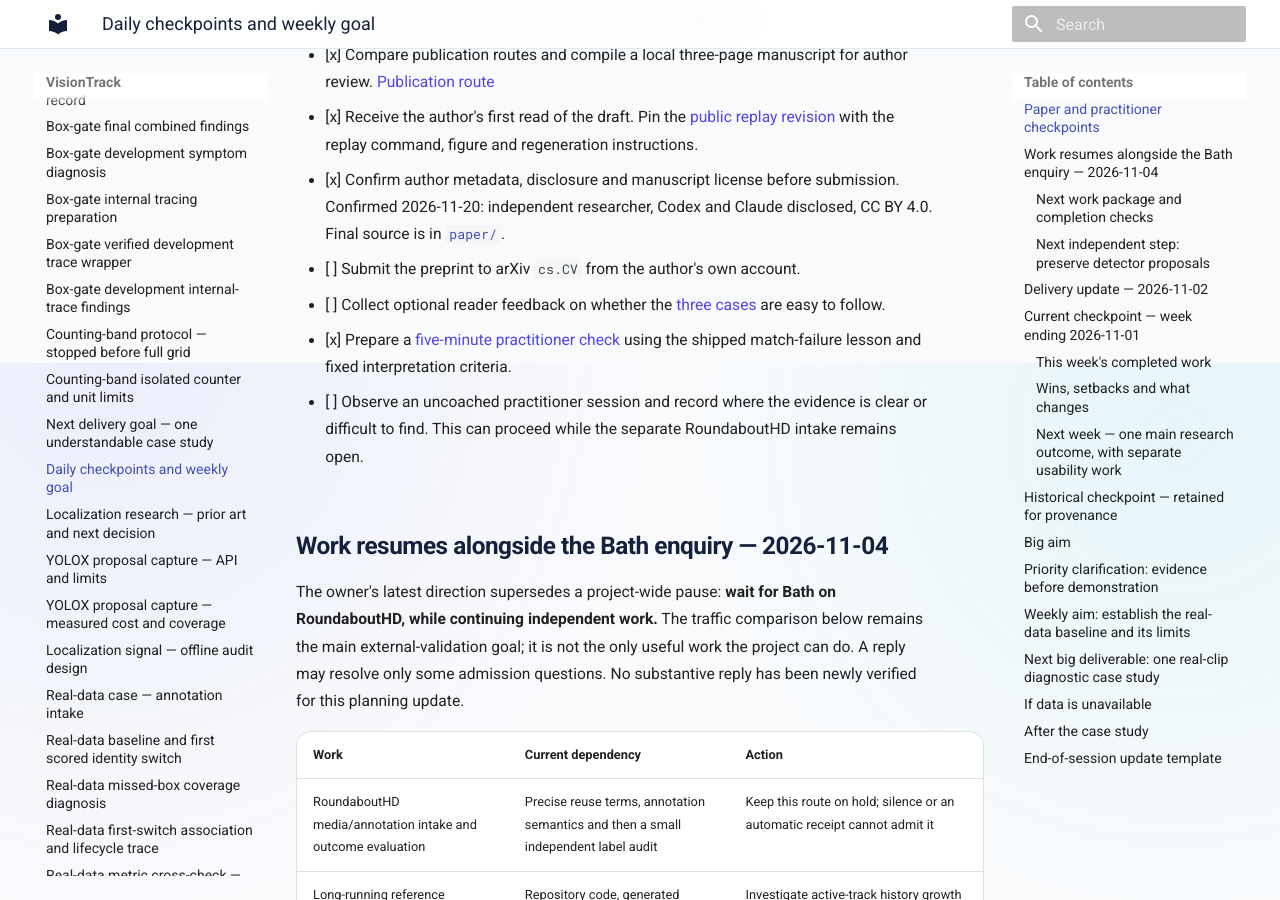
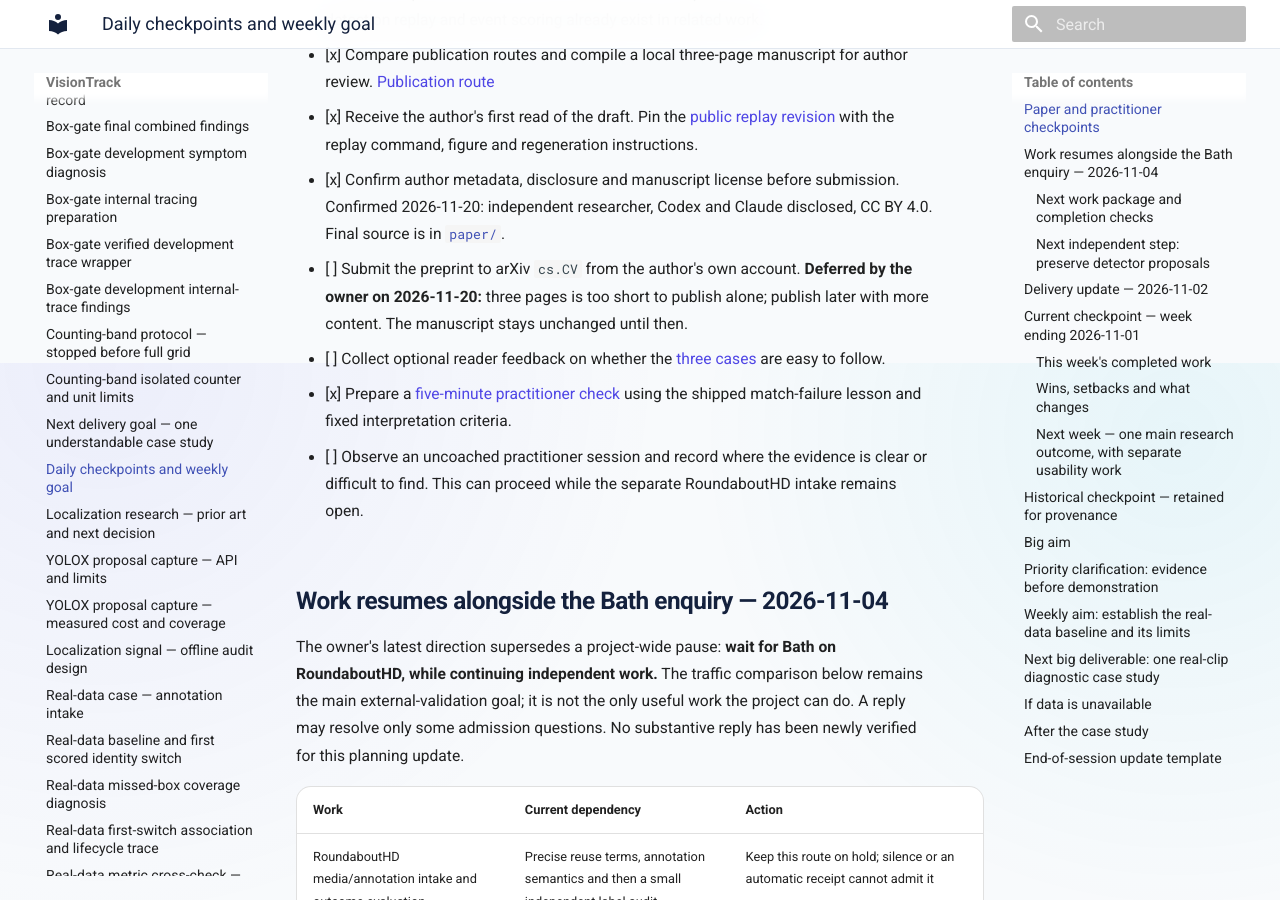
Before and after one commit to hulagerushikesh/visiontrack, an MkDocs documentation site: the page built from docs/WEEKLY_DELIVERY_PLAN.md, in a window 1280 px wide and 900 px high, scrolled down 537 px. Built offline with MkDocs 1.6.1 and Material for MkDocs 9.7.7, drawn with Linux system fonts in a browser that asks for light colours.

Commit message:
Record owner deferral of preprint submission

```diff
--- a/docs/WEEKLY_DELIVERY_PLAN.md
+++ b/docs/WEEKLY_DELIVERY_PLAN.md
@@ -24,6 +24,9 @@
       Confirmed 2026-11-20: independent researcher, Codex and Claude disclosed,
       CC BY 4.0. Final source is in [`paper/`](../paper/README.md).
 - [ ] Submit the preprint to arXiv `cs.CV` from the author's own account.
+      **Deferred by the owner on 2026-11-20:** three pages is too short to
+      publish alone; publish later with more content. The manuscript stays
+      unchanged until then.
 - [ ] Collect optional reader feedback on whether the
       [three cases](COUNTING_PAPER_OUTLINE.md#reader-verification) are easy to follow.
 - [x] Prepare a [five-minute practitioner check](LAB_WALKTHROUGH.md#five-minute-practitioner-check)
```
